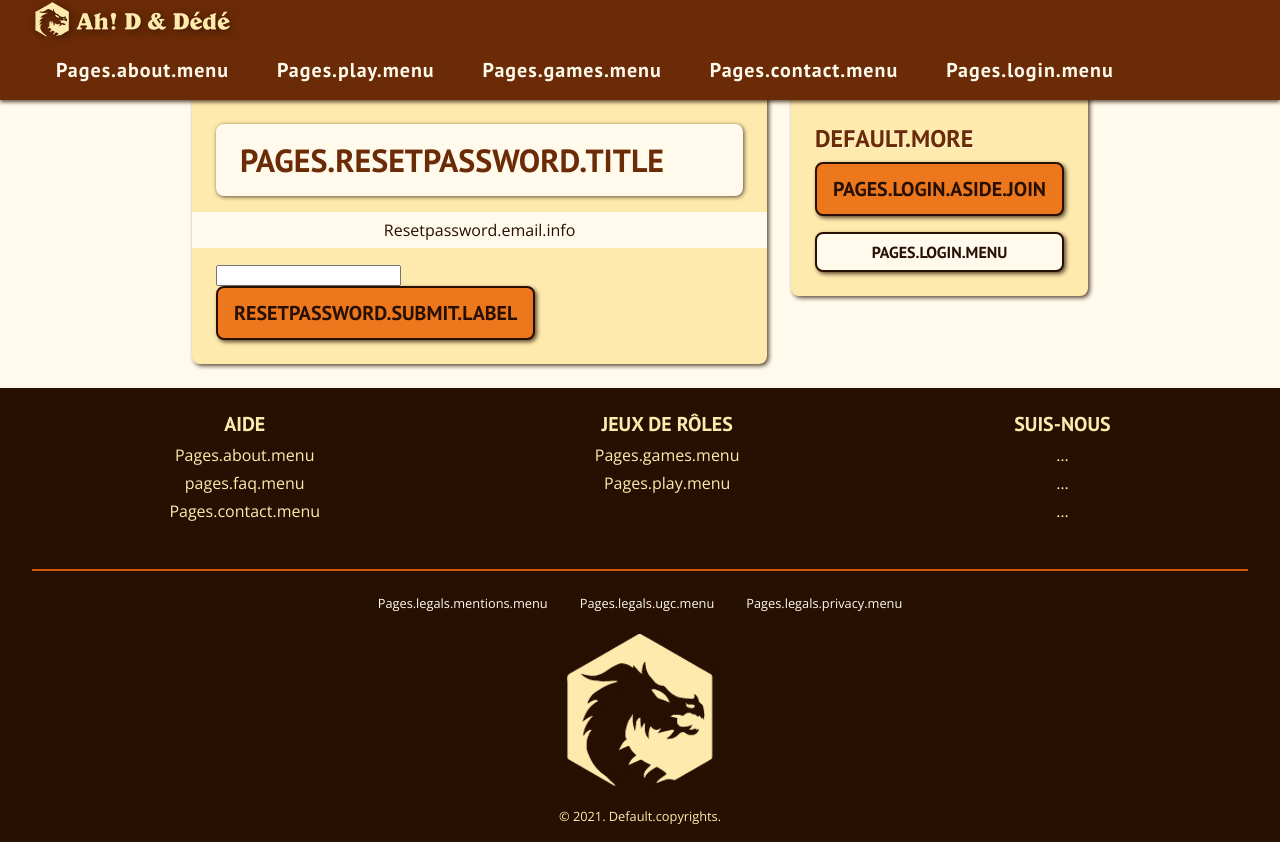
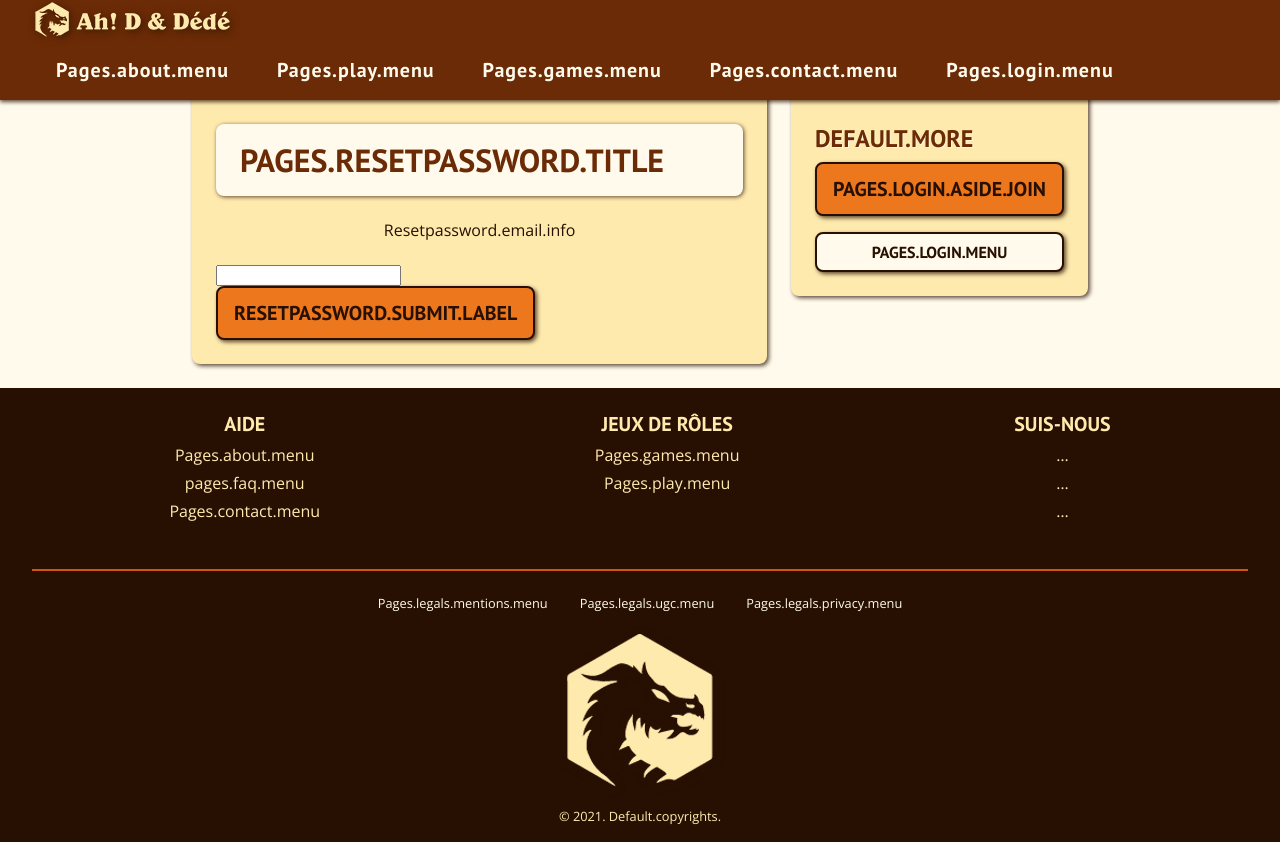
Before and after one commit to nicolasvauche/adndd2, a Symfony app: template templates/user/reset_password/request.html.twig in a window 1280 px wide. Run offline with Twig, Linux system fonts and the light colour scheme; the template is opened without the code that fills it, so the values that code supplies are empty; form fields are guessed from the names that the template uses; style sheets or scripts are compiled from the project's sources; some libraries are stand-ins or nearby versions.

Commit message:
Forgot fix

```diff
--- a/src/assets/scss/layout/_header.scss
+++ b/src/assets/scss/layout/_header.scss
@@ -152,7 +152,8 @@
                         margin: 0 1.5rem;
                     }
 
-                    &:hover {
+                    &:hover,
+                    &.active {
                         color: $color-orange;
                     }
                 }
@@ -193,7 +194,8 @@
                                 margin-bottom: 1.5rem;
                             }
 
-                            &:hover {
+                            &:hover,
+                            &.active {
                                 color: $color-orange;
                             }
                         }
--- a/src/assets/scss/pages/_login.scss
+++ b/src/assets/scss/pages/_login.scss
@@ -1,11 +1,15 @@
 &.login {
-    article {
+    .app_footer {
         @include respond(sm) {
-            min-height: 32.5625rem;
+            position: fixed;
+            bottom: 0;
+            left: 0;
+            width: 100%;
         }
 
         @include respond(md) {
-            min-height: initial;
+            position: static;
+            width: auto;
         }
     }
 }
--- a/templates/layout/header.html.twig
+++ b/templates/layout/header.html.twig
@@ -70,7 +70,7 @@
                 </li>
             {% else %}
                 <li>
-                    <a href="{{ path('app_login') }}" title="{{ 'pages.login.title' | trans | capitalize }}">
+                    <a href="{{ path('app_login') }}" {% if app.request.get('_route') == 'app_login' %}class="active"{% endif %} title="{{ 'pages.login.title' | trans | capitalize }}">
                         {{ 'pages.login.menu' | trans | capitalize }}
                     </a>
                 </li>
--- a/templates/user/reset_password/request.html.twig
+++ b/templates/user/reset_password/request.html.twig
@@ -14,7 +14,7 @@
                 <div class="app_alert danger" role="alert">{{ flashError }}</div>
             {% endfor %}
 
-            <div class="app_alert info">{{ 'resetpassword.email.info' | trans | capitalize }}</div>
+            <div class="app_alert">{{ 'resetpassword.email.info' | trans | capitalize }}</div>
 
             {{ form_start(requestForm, {'attr': {'class': 'app_form'}}) }}
             <div class="app_form_group">
```
